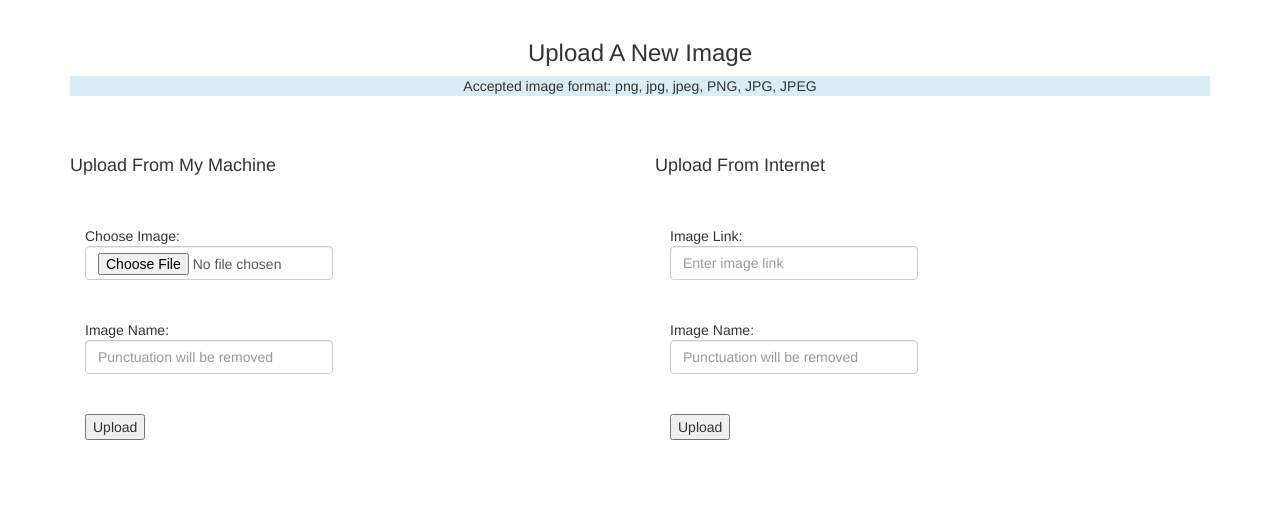
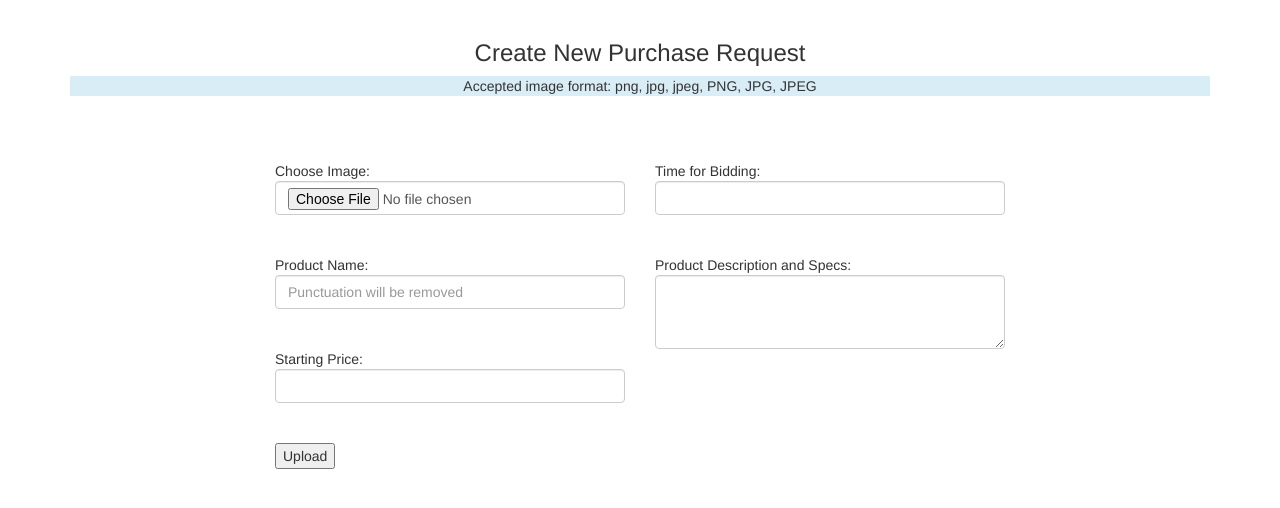
Before and after one commit to alasday/Yabe, a Flask app: page /buy in a window 1280 px wide. Shown: the part 52-560 px from the top of the page. Run offline with Flask 2, Linux system fonts and the light colour scheme; the visitor is signed in with stand-in values (Sample User, id 1); parts of the project's set-up code (start-up, migrations or seed data) failed here and were passed over; some libraries are stand-ins or nearby versions.

Commit message:
removed ~ files

```diff
--- a/templates/base.html
+++ b/templates/base.html
@@ -3,6 +3,7 @@
   <head>
     <meta charset="utf-8">
         {% block head %}
+        <title>Yabe</title>
         <link rel="stylesheet" href="https://maxcdn.bootstrapcdn.com/bootstrap/3.3.7/css/bootstrap.min.css" integrity="sha384-BVYiiSIFeK1dGmJRAkycuHAHRg32OmUcww7on3RYdg4Va+PmSTsz/K68vbdEjh4u" crossorigin="anonymous">
         {% endblock %}
     </head>
--- a/templates/buy.html
+++ b/templates/buy.html
@@ -12,34 +12,42 @@
 {% endblock %}
 {% block body %}
 <center>
-<h3> Upload A New Image </h3>
+<h3>Create New Purchase Request</h3>
 <p class="bg-info"> Accepted image format: png, jpg, jpeg, PNG, JPG, JPEG </p>
 </center>
 <br><br>
 <div class="row">
-    <div class="col-md-6">
+    <div class="col-md-12">
       <form method='POST' action="/upload/local" enctype="multipart/form-data">
-	<h4>Upload From My Machine</h4><br><br>
 	<div class="form-group">
-	  <div class="col-xs-6">
+	  <div class="col-md-2"></div>
+	  <div class="col-md-4">
 	    Choose Image:<br> <input type="file" name="file" class="form-control" required><br><br>
-	    Image Name:<br> <input type=text" name="filename" class="form-control" placeholder="Punctuation will be removed"required><br><br>
+	    Product Name:<br> <input type="text" name="filename" class="form-control" placeholder="Punctuation will be removed"required><br><br>
+	    Starting Price:<br> <input type="text" name="price" class="form-control" required><br><br>
             <input type="submit" value="Upload">
+	  </div>
+	  <div class="col-md-4">
+	    Time for Bidding:<br> <input type="text" name="time" class="form-control" required><br><br>
+	    Product Description and Specs:<br> <textarea class="form-control" rows="3"></textarea><br><br>
 	  </div>
 	</div>
       </form>
     </div>
-    <div class="col-md-6">
+    <!--<div class="col-md-6">
       <form method='POST' action="/upload/web">
-	<h4>Upload From Internet</h4><br><br>
+	<h4>Image From Internet</h4><br><br>
 	<div class="form-group">
 	  <div class="col-xs-6">
 	    Image Link: <input type="text" name="link" placeholder="Enter image link" class="form-control" required><br><br>
-	    Image Name: <input type="text" name="filename" placeholder="Punctuation will be removed" class="form-control" required><br><br>
+	    Product Name: <input type="text" name="filename" class="form-control" required><br><br>
+	    Starting Price:<br> <input type="text" name="price" class="form-control" required><br><br>
+            Time for Bidding:<br> <input type="text" name="time" class="form-control" required><br><br>
+	    Product Description and Specs:<br> <textarea class="form-control" rows="3"></textarea><br><br>
 	    <input type="submit" value="Upload">
 	  </div>
 	</div>
       </form>
-    </div>
+    </div>-->
   </div>
 {% endblock %}
--- a/templates/index.html
+++ b/templates/index.html
@@ -3,7 +3,6 @@
 {% block head %}
 {{ super() }}
 <script src="/static/js/lazyload.js"></script>
-<title>Caindid Images</title>
 {% endblock %}
 
 {% block navbar %}
```
